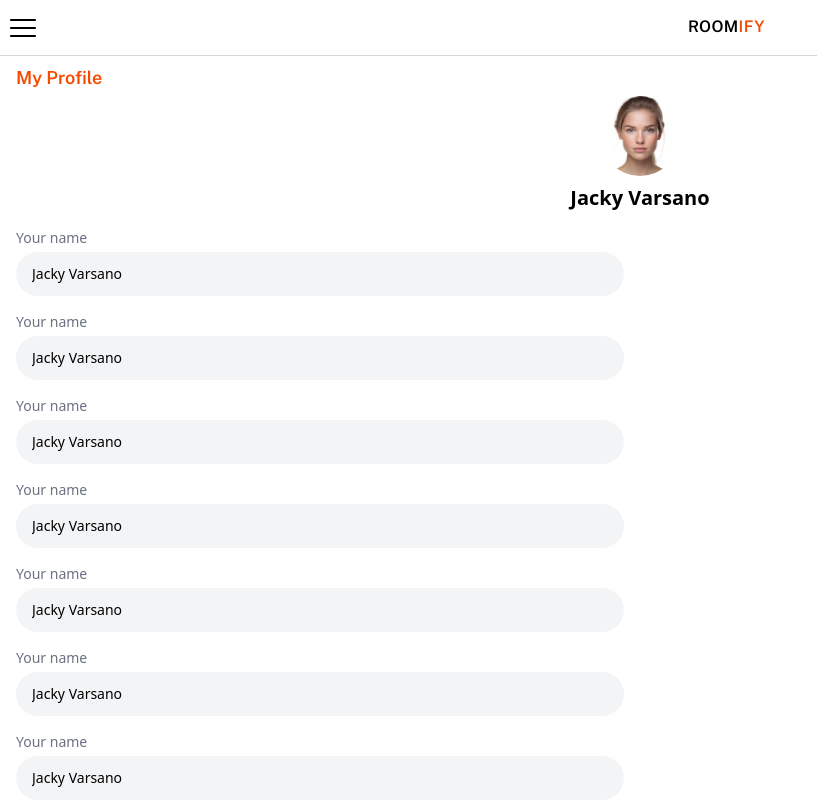
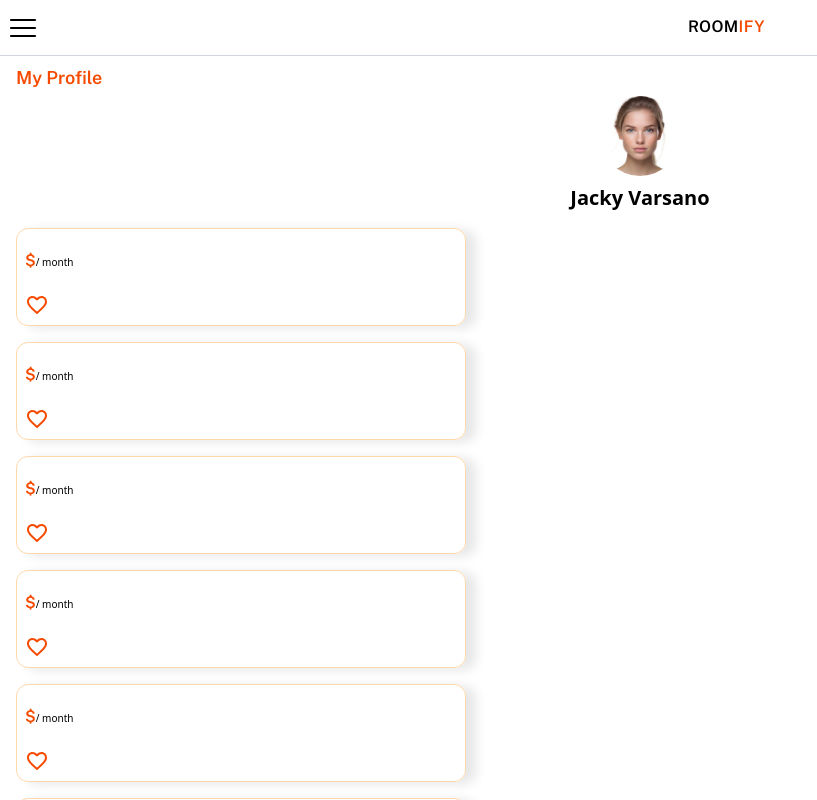
Before and after one commit to Lior-Lavon/Roomify-FE, a React (Vite) app: page /profile in a window 1280 px wide. Shown: the whole page, without its empty margins (0-817 px from the left). Built offline with nearby package versions, Linux system fonts and the light colour scheme.

Commit message:
improving profile

```diff
--- a/src/pages/Profile/ProfileView.jsx
+++ b/src/pages/Profile/ProfileView.jsx
@@ -1,6 +1,6 @@
 import React, { useEffect, useRef, useState } from "react";
 import FemaleImage from "../../assets/female.jpg";
-import { TopBar } from "../../components";
+import { RoomCardMini, TopBar } from "../../components";
 import usePreventPullToRefresh from "../../utils/hooks/usePreventPullToRefresh";
 
 const ProfileView = () => {
@@ -60,17 +60,19 @@ const ProfileView = () => {
         className="w-full max-w-[640px] min-w-[300px] py-4 px-4 overflow-y-auto space-y-4"
         style={{ height: `${height}px` }}
       >
-        <InputField label="Your name" value="Jacky Varsano" />
-        <InputField label="Your name" value="Jacky Varsano" />
-        <InputField label="Your name" value="Jacky Varsano" />
-        <InputField label="Your name" value="Jacky Varsano" />
-        <InputField label="Your name" value="Jacky Varsano" />
-        <InputField label="Your name" value="Jacky Varsano" />
-        <InputField label="Your name" value="Jacky Varsano" />
-        <InputField label="Your email" value="jackyvarsano@gmail.com" />
-        {/* <InputField label="Your password" type="password" value="*********" /> */}
+        <RoomCardMini />
+        <RoomCardMini />
+        <RoomCardMini />
+        <RoomCardMini />
+        <RoomCardMini />
+        <RoomCardMini />
+        <RoomCardMini />
+        <RoomCardMini />
+        <RoomCardMini />
+        {/* <InputField label="Your name" value="Jacky Varsano" />
+        <InputField label="Your email" value="jackyvarsano@gmail.com" /> */}
         {/* Update Password Section */}
-        <div className="w-full">
+        {/* <div className="w-full">
           <div
             className="flex justify-between items-center cursor-pointer"
             onClick={togglePasswordFields}
@@ -100,10 +102,10 @@ const ProfileView = () => {
               />
             </div>
           </div>
-        </div>
+        </div> */}
 
         {/* Description */}
-        <div>
+        {/* <div>
           <label className="text-sm text-gray-500 block mb-1">
             Description
           </label>
@@ -112,16 +114,14 @@ const ProfileView = () => {
             rows={3}
             defaultValue="About my self About my self About my self About my self"
           />
-        </div>
+        </div> */}
 
-        {/* <InputField label="Phone number" vsalue="0625484441" /> */}
-        {/* <InputField label="Your address" value="Boogschutter 12" /> */}
-        <InputField label="City" value="Amstelveen" />
+        {/* <InputField label="City" value="Amstelveen" /> */}
 
         {/* Profile Type Toggle */}
-        <label className="text-sm text-gray-500 block mb-2">Profile type</label>
+        {/* <label className="text-sm text-gray-500 block mb-2">Profile type</label> */}
 
-        <div className="flex gap-2">
+        {/* <div className="flex gap-2">
           <button
             className={`flex-1 py-2 rounded-full text-sm ${
               profileType === "Tenant"
@@ -142,7 +142,7 @@ const ProfileView = () => {
           >
             Landlord
           </button>
-        </div>
+        </div> */}
 
         {/* Tenant properties */}
         {profileType == "Tenant" && (
@@ -204,13 +204,13 @@ const ProfileView = () => {
 
         <div className="w-full h-[.25rem] bg-gray-200 rounded-full"></div>
 
-        <button
+        {/* submit button */}
+        {/* <button
           className={`w-full py-2 rounded-full text-sm bg-red-50 text-red-500 font-medium`}
           onClick={() => {}}
         >
           Update
-        </button>
-        {/* </div> */}
+        </button> */}
       </div>
     </div>
   );
```
